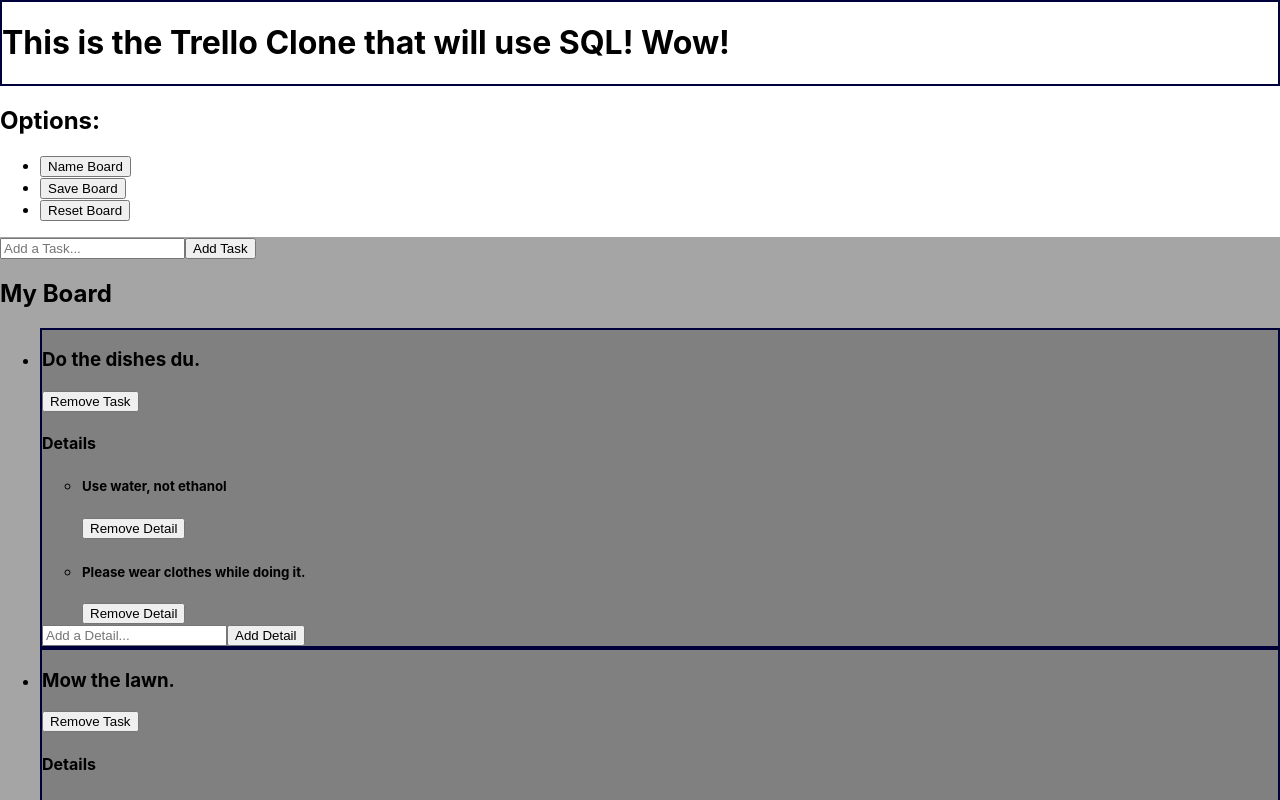
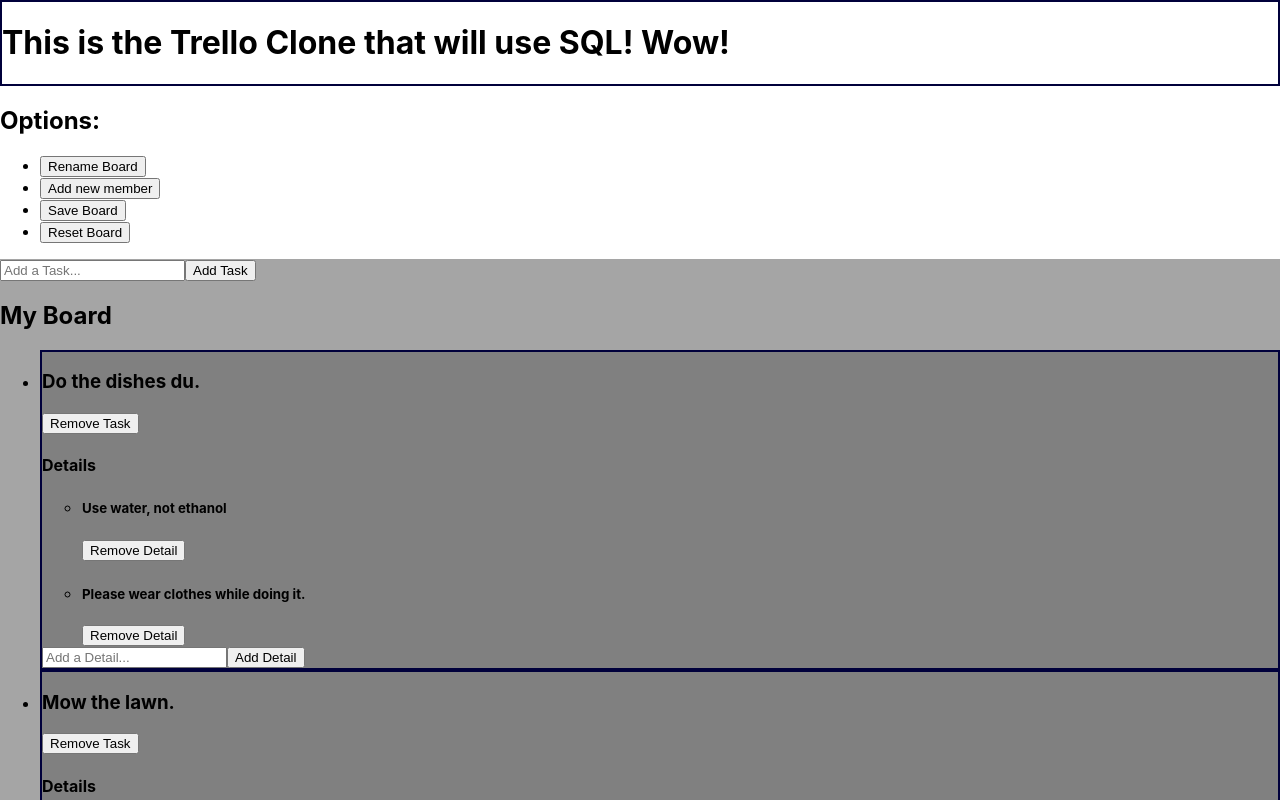
Before and after one commit to spoofBlue/Trello-SQL-clone, a React (Create React App) app: page / in a window 1280 px wide. Shown: the top 800 px of the page. Built offline with nearby package versions, Linux system fonts and the light colour scheme.

Commit message:
changed task/detail key and index to text instead of list order, established react-redux and react-thunk base before transition

```diff
--- a/package.json
+++ b/package.json
@@ -5,9 +5,10 @@
   "dependencies": {
     "react": "^16.8.6",
     "react-dom": "^16.8.6",
-    "react-redux": "^7.1.0",
+    "react-redux": "^7.1.1",
     "react-scripts": "3.0.1",
     "redux": "^4.0.4",
+    "redux-thunk": "^2.3.0",
     "typescript": "^3.5.3"
   },
   "scripts": {
--- /dev/null
+++ b/src/actions/index.js
@@ -0,0 +1,11 @@
+
+// Actions
+export const DISPLAY_LOADING = `DISPLAY_LOADING`;
+export const displayLoading = () => ({
+    type: DISPLAY_LOADING
+});
+
+export const RESET_COMPONENT = `RESET_COMPONENT`;
+export const resetComponents = () => ({
+    type: RESET_COMPONENT
+})
--- a/src/components/App.js
+++ b/src/components/App.js
@@ -1,6 +1,6 @@
 
 import React from 'react';
-//import mainReducer from '../reducers/reducer';
+//import rootReducer from '../reducers/index';
 import './App.css';
 import Board from './board';
 import Panel from './panel';
--- a/src/components/board.js
+++ b/src/components/board.js
@@ -1,5 +1,7 @@
 
 import React from 'react';
+//import {connect} from 'react-redux';
+
 import Task from './task';
 import AddForm from './add-form';
 
@@ -17,8 +19,7 @@
     removeTask(index) {
         console.log(`remove task at index: `, index);
         console.log(this.state);
-        let newTasks = this.state.tasks;
-        newTasks.splice(index, 1);
+        const newTasks = this.state.tasks.filter(task => task !== index);    //Note, this assumes we're still using the task text as the task's index.
         this.setState({ tasks: newTasks });
     }
 
@@ -27,9 +28,9 @@
     }
 
     render() {
-        const tasks = this.state.tasks.map((task, index) =>
-            <li key={index} >
-                <Task index={index} taskDescription={task} removeItem={this.removeTask} />
+        const tasks = this.state.tasks.map((task) =>
+            <li key={task} >
+                <Task index={task} taskDescription={task} removeItem={this.removeTask} />
             </li>
         );
         return (
--- a/src/components/panel.js
+++ b/src/components/panel.js
@@ -6,7 +6,8 @@
         <div className="panel">
             <h2>Options:</h2>
             <ul>
-                <li><button>Name Board</button></li>
+                <li><button>Rename Board</button></li>
+                <li><button>Add new member</button></li>
                 <li><button>Save Board</button></li>
                 <li><button>Reset Board</button></li>
             </ul>
--- a/src/components/task.js
+++ b/src/components/task.js
@@ -20,8 +20,7 @@
     removeDetail(index) {
         console.log(`remove detail at index: `, index);
         console.log(this.state);
-        let newDetails = this.state.details;
-        newDetails.splice(index, 1);
+        const newDetails = this.state.details.filter(detail => detail !== index);    //Note, this assumes we're still using the detail text as the detail's index.
         this.setState({ details: newDetails });
     }
 
@@ -31,9 +30,10 @@
     }
 
     render() {
-        const details = this.state.details.map((detail, index) =>
-            <li key={index}>
-                <Detail index={index} detailDescription={detail} removeItem={this.removeDetail} />
+        // If editing <Detail>'s index, see removeDetail function above on how to filter out the removed detail.
+        const details = this.state.details.map((detail) =>
+            <li key={detail}>
+                <Detail index={detail} detailDescription={detail} removeItem={this.removeDetail} />
             </li>
         );
 
--- a/src/index.js
+++ b/src/index.js
@@ -1,16 +1,16 @@
 import React from 'react';
 import ReactDOM from 'react-dom';
-//import { Provider } from 'react.redux';
+import { Provider } from 'react-redux';
 
 import App from './components/App';
-//import Store from './store';
+import Store from './store';
 import * as serviceWorker from './serviceWorker';
 import './index.css';
 
 ReactDOM.render(
-    //<Provider store={Store}>
-    <App />
-    //</Provider>
+    <Provider store={Store}>
+        <App />
+    </Provider>
     , document.getElementById('root'));
 
 // If you want your app to work offline and load faster, you can change
--- /dev/null
+++ b/src/reducers/index.js
@@ -0,0 +1,26 @@
+
+// Actions
+import { DISPLAY_LOADING, RESET_COMPONENT } from '../actions/index';
+
+// Initial
+const initialState = {
+    loading: false,
+    error: null
+}
+
+
+//Reducer
+export default function rootReducer(state = initialState, action) {
+    if (action.type === DISPLAY_LOADING) {
+        console.log(`ran displayLoading`);
+        return Object.assign({}, state, {
+            loading: true,
+        });
+    } else if (action.type === RESET_COMPONENT) {
+        return Object.assign({}, state, {
+            loading: false,
+            error: null
+        });
+    }
+    return state;
+}
--- a/src/store.js
+++ b/src/store.js
@@ -1,4 +1,9 @@
 
-const store = {};
+import { createStore, applyMiddleware } from 'redux';
+import thunk from 'redux-thunk';
+
+import rootReducer from './reducers/index';
+
+const store = createStore(rootReducer, applyMiddleware(thunk));
 
 export default store;
```
Also changed, not shown: 1 other file (tests, documents, lock files or other folders).
